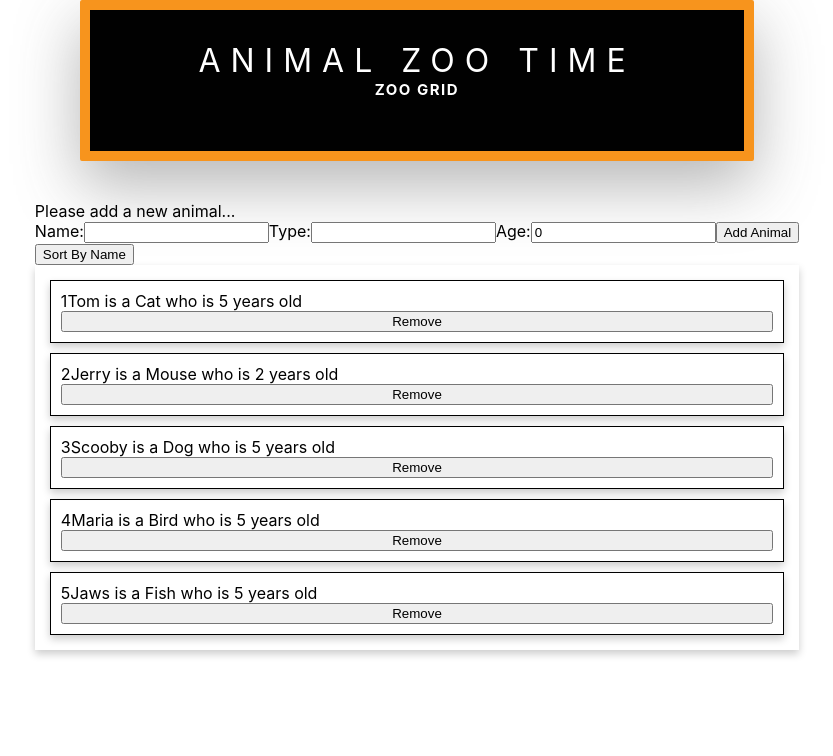
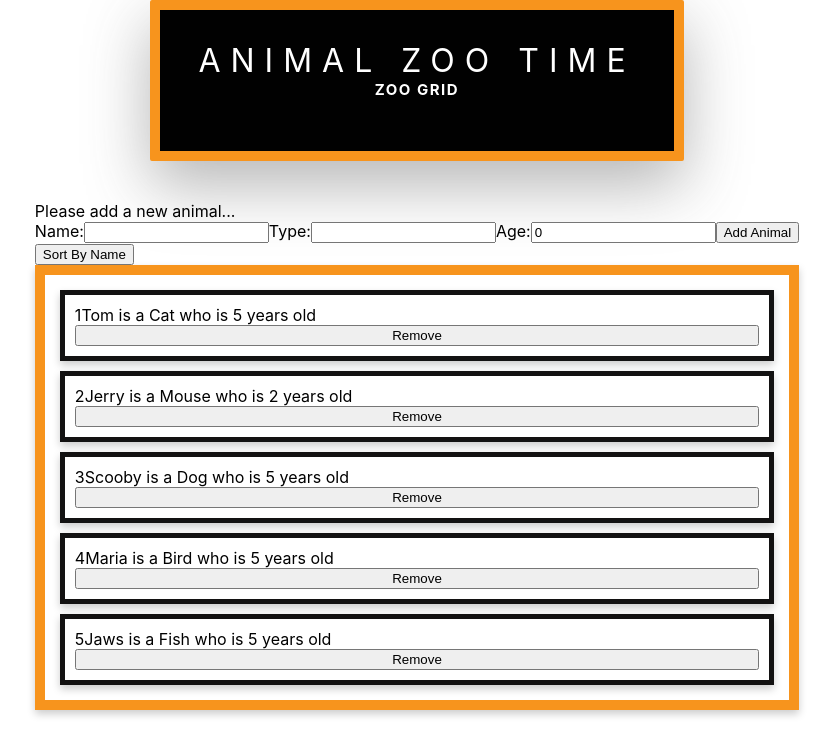
Before and after one commit to colin123456/animalgit, a React (Create React App) app: page / in a window 1280 px wide. Shown: the top 756 px of the page, without its empty margins (223-1056 px from the left). Built offline with nearby package versions, Linux system fonts and the light colour scheme.

Commit message:
Tidying up css

```diff
--- a/src/App.css
+++ b/src/App.css
@@ -13,7 +13,7 @@
   display: flex;
   flex-direction: column;
   align-items: center;
-  width: 48%;
+  width: 37%;
   padding: 20px;
   background-color: #010101;
   border: 10px solid #F7941D;
--- a/src/components/animal-list.css
+++ b/src/components/animal-list.css
@@ -1,4 +1,4 @@
-.enforcement-app-periods-container {
+.animal-app-periods-container {
     margin: auto;
     padding: 10px;
     border-width: 1px;
@@ -6,16 +6,36 @@
     box-shadow: 0 4px 8px 0 rgba(0,0,0,0.2);
     display: flex;
     flex-direction: column;
+    border: 10px solid #F7941D;
 }
 
-.enforcement-app-period-row-container {
+.animal-app-period-row-container {
     margin: 5px;
     display: flex;
     flex-direction: column;
     justify-content: flex-end;
     padding: 10px;
-    border-style: solid;
+
     border-width: 1px;
     box-shadow: 0 4px 8px 0 rgba(0,0,0,0.2);
     transition: 0.3s;
+
+    border: 5px solid rgb(19, 18, 18);
+
 }
+
+
+.searchBox {
+    padding: 10px;
+    margin: 0;
+    width: 89.8%;
+    font-family: inherit;
+    color: inherit;
+    font-size: 16px;
+    border-radius: 2px;
+    border-color: white;
+    /* border: none; */
+    /* border: none;
+    border-bottom: 5px solid #11122b; */
+
+  }
--- a/src/components/animal-list.tsx
+++ b/src/components/animal-list.tsx
@@ -65,20 +65,20 @@ class AnimalList extends React.Component<AnimalListProps, AmimalListState> {
             });
 
         const addForm =  <form className="image-list" onSubmit={this.handleSubmit}>
-                            <label>
+                            <label >
                                 Name:
-                                <input type="text" value={this.state.name} onChange={this.handleNameChange} />
+                                <input type="text"  value={this.state.name} onChange={this.handleNameChange} />
                             </label>
-                            <label>
+                            <label >
                                 Type:
-                                <input type="text" value={this.state.type} onChange={this.handleTypeChange} />
+                                <input type="text"  value={this.state.type} onChange={this.handleTypeChange} />
                             </label>
                             <label>
                                 Age:
-                                <input type="text" value={this.state.age} onChange={this.handleAgeChange} />
+                                <input type="text"  value={this.state.age} onChange={this.handleAgeChange} />
                             </label>
 
-                                <input type="submit" value="Add Animal" />
+                                <input type="submit"  value="Add Animal" />
                         </form>
         return (
             <div>
@@ -87,7 +87,7 @@ class AnimalList extends React.Component<AnimalListProps, AmimalListState> {
                 <div className="add-animal-title">Please add a new animal...</div>
                 <div>{addForm}</div>
                     <div><button onClick={(e) => this.onAnimalSortByName()}>Sort By Name </button></div>
-                <ul className="enforcement-app-periods-container">{animals}</ul>
+                <ul className="animal-app-periods-container">{animals}</ul>
             </div>
         )
     }
--- a/src/components/animal-row.tsx
+++ b/src/components/animal-row.tsx
@@ -26,7 +26,7 @@ export interface IAnimalRowState {
     render() {
         const { animalRow } = this.props;
         return (
-            <li className="enforcement-app-period-row-container">
+            <li className="animal-app-period-row-container">
                 {animalRow.animalid}
                 {animalRow.name} is a {animalRow.type} who is {animalRow.age} years old
                     <button onClick={(e) => this.onAnimalRemove(animalRow.animalid)}>Remove </button>
```
Also changed, not shown: src/App.tsx (line endings or trailing spaces).
